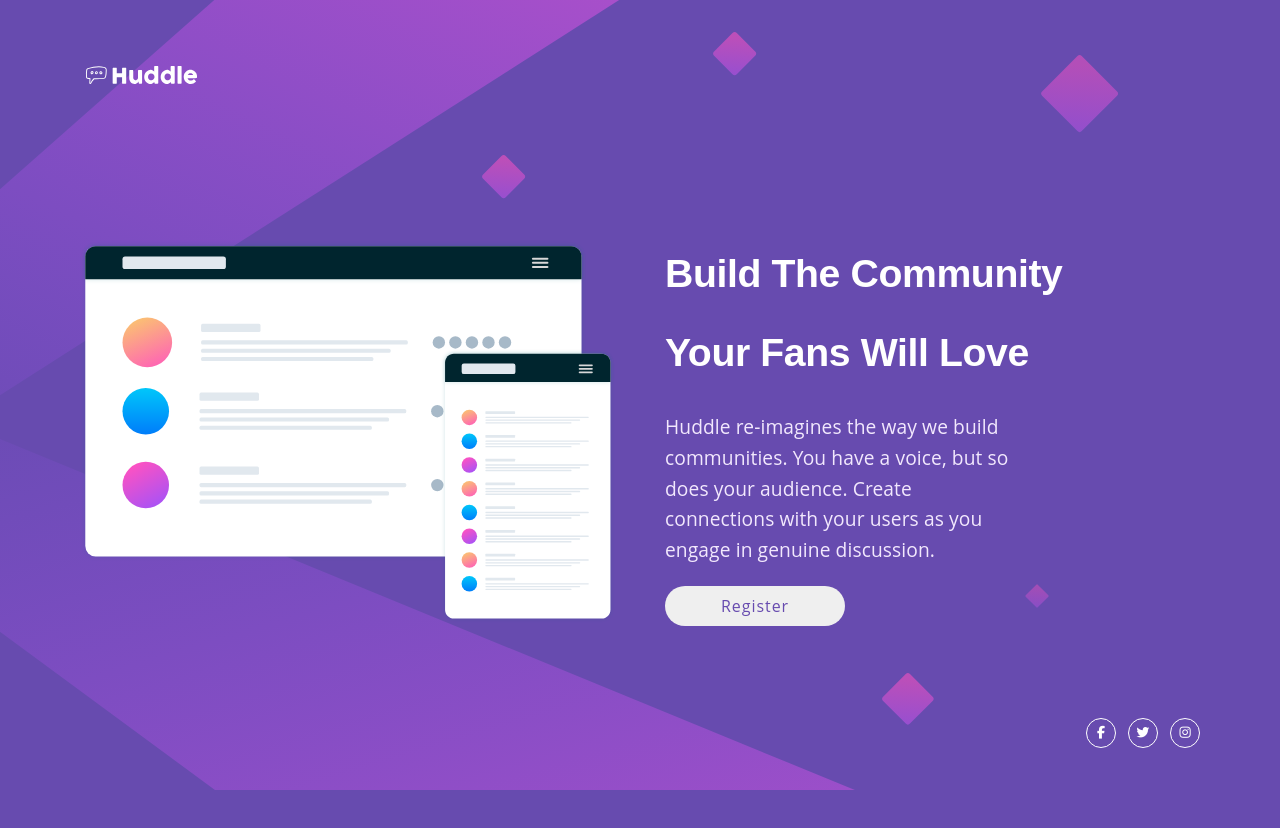
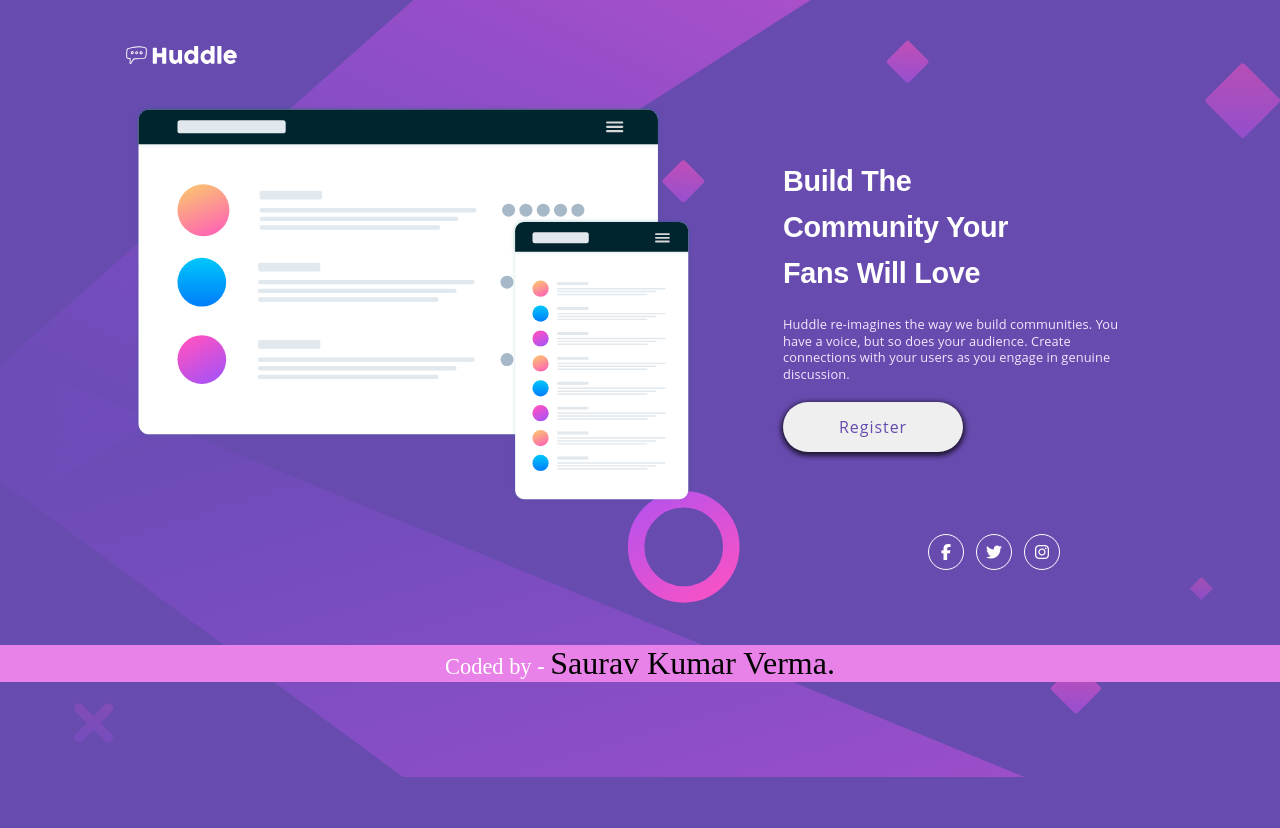
Before and after one commit to Saurav-98/Huddle-landing-page-with-single-introductory-section, a plain HTML site: page index.html in a window 1280 px wide. After the commit the page ends 800 px from the top, so only its background shows below. Drawn offline with Linux system fonts and the light colour scheme.

Commit message:
final commit, added active effects and doneminor layoutchanges.

```diff
--- a/index.html
+++ b/index.html
@@ -15,6 +15,8 @@
     .attribution { font-size: 11px; text-align: center; }
     .attribution a { color: hsl(228, 45%, 44%); }
   </style>
+  <meta name="viewport" content="user-scalable=no, width=device-width, initial-scale=1.0" />
+  <meta name="apple-mobile-web-app-capable" content="yes" />
 </head>
 <body>
 
@@ -32,12 +34,15 @@
     </div>
 
 
+
       <div class="info-section">
         <h1 class="info-section-title">Build The Community Your Fans Will Love</h1>
         <p class="info-section-text">Huddle re-imagines the way we build communities. You have a voice, but so does your audience.
           Create connections with your users as you engage in genuine discussion.</p>
           <button class="register-btn">Register</button>
       </div>
+
+
 
 
   </main>
@@ -49,18 +54,13 @@
   </footer>
 </div>
 
-  <!-- Build The Community Your Fans Will Love
 
-  Huddle re-imagines the way we build communities. You have a voice, but so does your audience.
-  Create connections with your users as you engage in genuine discussion.
 
-  Register -->
+  <footer class="attribution">
+    <p >
 
-  <!-- <footer>
-    <p class="attribution">
-      Challenge by <a href="https://www.frontendmentor.io?ref=challenge" target="_blank">Frontend Mentor</a>.
-      Coded by <a href="#">Your Name Here</a>.
+      Coded by - <a href="#" id="name">Saurav Kumar Verma.</a>
     </p>
-  </footer> -->
+  </footer>
 </body>
 </html>
--- a/styles.css
+++ b/styles.css
@@ -11,14 +11,16 @@
 
 img {
     max-width: 100%;
-    display: inline-block;
+    object-fit: cover;
 }
 
 /*
 font-family: 'Open Sans', sans-serif;
 font-family: 'Poppins', sans-serif;
 */
-
+html {
+    overflow-x: hidden;
+}
 body {
     background-image: url("./images/bg-mobile.svg");
     background-repeat: no-repeat;
@@ -27,24 +29,28 @@ body {
     color: #fff;
     width: 100%;
     height: 100%;
-    margin: 0;
-    overflow-x: hidden;
+
     position: relative;
     top: 0;
     left: 0;
 
 }
 .container {
-    padding: 30px;
+    padding: 2em;
+    padding-bottom: 0;
+    display: flex;
+    flex-direction: column;
 }
 .logo-img {
     width: 120px;
 }
-
+main {
+    margin-top: 40px;
+}
 
 .hero-section{
     width: 100%;
-    margin-top: 60px;
+
 }
 .info-section {
     text-align: center;
@@ -63,13 +69,12 @@ body {
     font-family: 'Open Sans', sans-serif;
     font-weight: 400;
     font-size: 0.98rem;
-    line-height: 1.6;
+    line-height: 1.3;
     color: #F2E8FD;
-    max-width: 360px;
-
     margin: 0 auto;
     margin-top: 20px;
     letter-spacing: 0.1px;
+    max-width: 500px;
 }
 .register-btn {
     margin-top: 20px;
@@ -77,17 +82,25 @@ body {
     font-family: 'Open Sans', sans-serif;
     letter-spacing: 0.06em;
     color: var(--clr-violet);
-
     width: 180px;
-    height: 40px;
+    height: 50px;
     border-radius: 30px;
     border: none;
+    -webkit-box-shadow: 0px 2px 5px 2px rgba(0,0,0,0.71);
+    -moz-box-shadow: 0px 2px 5px 2px rgba(0,0,0,0.71);
+    box-shadow: 0px 2px 5px 2px rgba(0,0,0,0.71);
+    cursor: pointer;
 
+}
+.register-btn:hover,
+.register-btn:focus {
+    background-color: var(--clr-magenta);
+    color: #fff;
 }
 
 .social-icons {
-    width: 26px;
-    height: 26px;
+    width: 30px;
+    height: 30px;
     border: 1px solid #fff;
     border-radius: 50%;
     padding: 5px;
@@ -95,85 +108,94 @@ body {
     display: flex;
     justify-content: center;
     align-items: center;
+    cursor: pointer;
 }
 .social-icons i {
     font-size: 0.8rem;
 }
+.social-icons:focus,
+.social-icons:hover {
+    color: var(--clr-magenta);
+    border-color: var(--clr-magenta);
+}
 .social-icon-section {
-
-    margin-top: 64px;
+    margin-top: 30px;
     display: flex;
     justify-content: center;
     gap:12px;
-    margin-bottom: 35px;
+    margin-bottom: 15px;
 }
 
 
-@media screen and (min-width:680px){
+@media screen and (min-width:760px){
     body{
         max-height: 800px;
         background-image: url('./images/bg-desktop.svg');
         background-size: cover;
-        background-position-x:-200px;
-        background-position-y:-10px;
+        overflow: hidden;
 
 
     }
     .container {
-        padding: 60px 80px;
+        padding: 40px 80px;
+        padding-bottom: 10px;
         display: flex;
         flex-direction: column;
-        max-width: 1440px;
+        max-width: 1200px;
         margin: 0 auto;
     }
     main {
-        margin-top: 60px;
+        margin-top: 30px;
         display: flex;
-        justify-content: center;
-        align-items: center;
-        height: 500px;
+        height: 400px;
+       justify-content: space-around;
 
     }
     .hero-section {
-        flex: 1;
         width: 60%;
     }
+    .hero-section img{
+        height: 100%;
+        object-fit: fill;
+
+    }
     .info-section {
-        width: 40%;
-        flex: 1;
-        margin-left: 50px;
+        align-self: flex-start;
+        width: 35%;
         text-align: left;
 
     }
     .info-section-text {
-        margin-left: 0;
-        font-size: 1.2rem;
+        font-size: 0.8rem;
     }
     .info-section-title{
-       width: 400px;
-       font-size: 2.45rem;
+       font-size: 1.8rem;
        letter-spacing: -0.01em;
-       line-height: 2;
+       width: 80%;
     }
     .register-btn {
         font-size: 1rem;
     }
     .social-icon-section {
         align-self: end;
+        margin-right: 100px;
+
 
     }
     .social-icons {
-        width: 30px;
-        height: 30px;
+        width: 36px;
+        height: 36px;
     }
-
+    .social-icons i {
+        font-size: 1rem;
+    }
 
 }
 
 @media screen and (max-width:1060px){
     .info-section-title{
         font-size: 2rem;
-        line-height: 1.8;
+        line-height: 1.3;
     }
     .info-section-text {
         font-size: 1rem;
@@ -188,3 +210,21 @@ body {
         font-size: 0.9rem;
     }
 }
+
+.attribution {
+    background-color: var(--clr-magenta);
+    margin-top: 50px;
+}
+.attribution p {
+    font-size: 1.4rem;
+}
+#name {
+    color: black;
+    font-size: 2rem;
+    text-decoration: none;
+
+}
+#name:hover,
+#name:focus {
+    color: #fff;
+}
```
Lines whose indentation alone changed are shown as unchanged.
